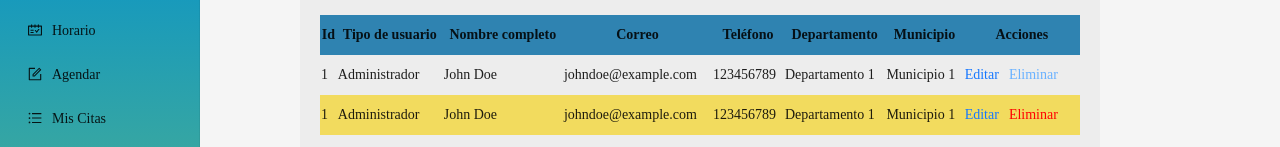
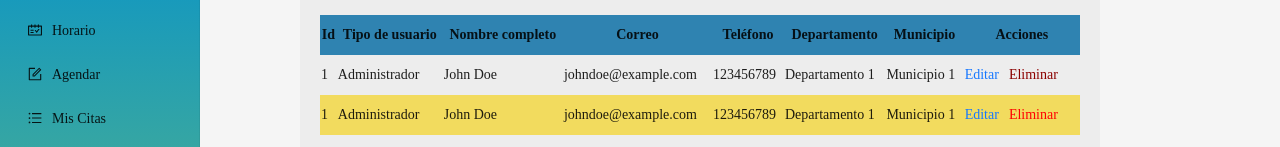
Before and after one commit to LuisaBetancur72/Final-Proyect-CED, a React (Create React App) app in the folder proy_client/: page /admin in a window 1280 px wide. In both pictures the pointer is over the link 1033 px from the left and 256 px from the top of the page. Shown: the part 182-329 px from the top of the page. Built offline with nearby package versions, Linux system fonts and the light colour scheme.

Commit message:
Eliminar option bug fixed well

```diff
--- a/proy_client/src/pages/admin/AdminHome/Admin.scss
+++ b/proy_client/src/pages/admin/AdminHome/Admin.scss
@@ -4,6 +4,9 @@
   padding: 5px 10px;
 }
 
+.delete:hover {
+  color: darkred;
+}
 
 .table {
   font-family: "Fira Sans";
```
